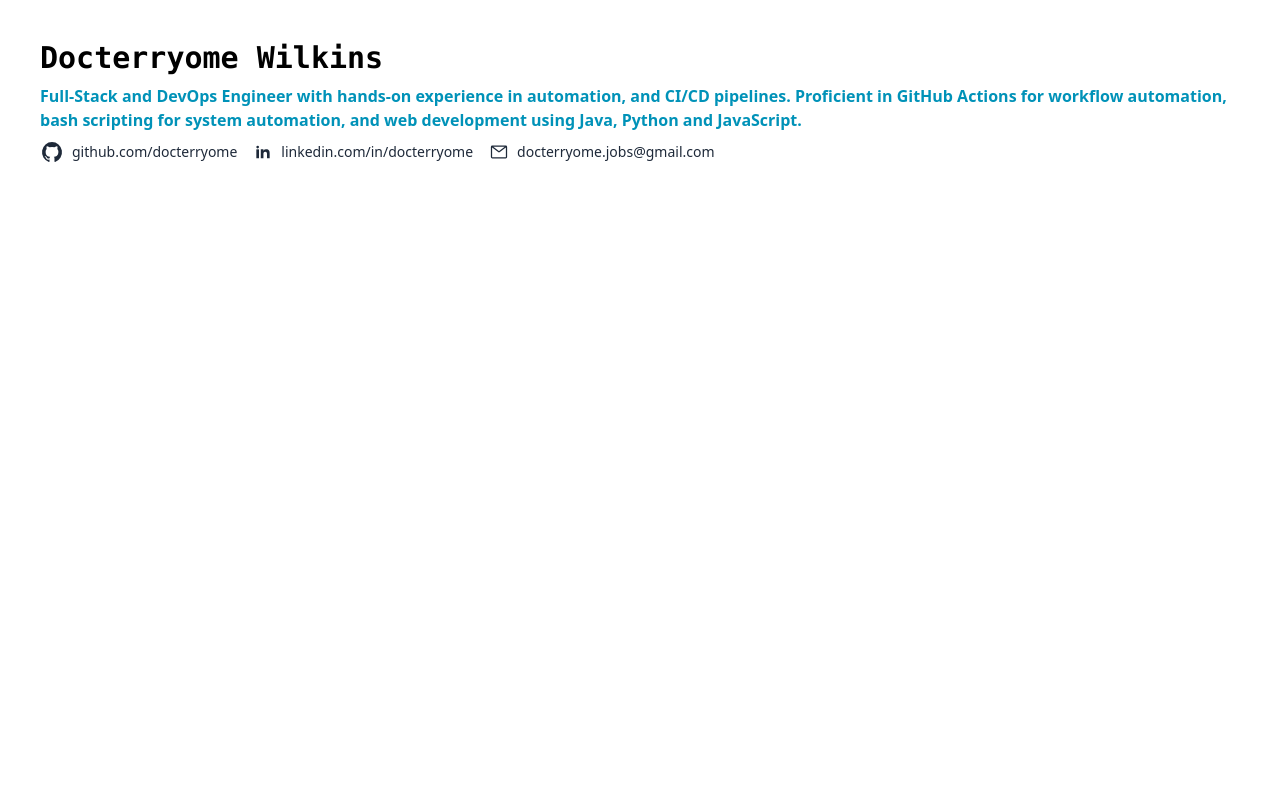
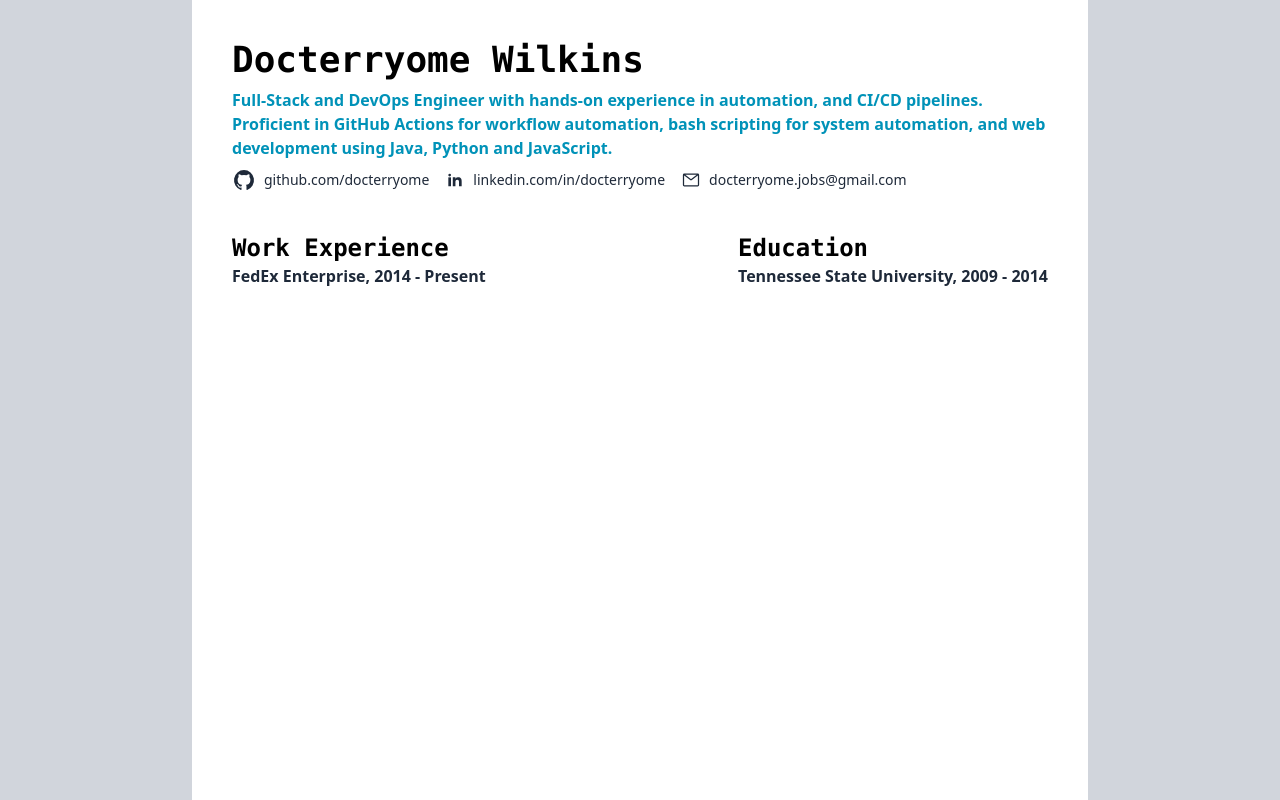
Before and after one commit to Docterryome/personalResume, a website: page index.html in a window 1280 px wide. Drawn offline with Linux system fonts and the light colour scheme.

Commit message:
added formatting

```diff
--- a/index.html
+++ b/index.html
@@ -6,17 +6,17 @@
     <link href="./output.css" rel="stylesheet" />
     <title>Document</title>
   </head>
-  <body>
-    <section id="resume" class="bg-white m-10">
+  <body class="max-w-4xl m-auto bg-gray-300">
+    <section id="resume" class="bg-white w-full p-10 h-screen">
       <section id="resume-head">
-        <h1 class="text-3xl text-bold font-mono font-extrabold">Docterryome Wilkins</h1>
+        <h1 class="text-4xl text-bold font-mono font-extrabold">Docterryome Wilkins</h1>
         <p class="mt-3 text-cyan-600 text-bold font-goodbold">
           Full-Stack and DevOps Engineer with hands-on experience in automation, and CI/CD pipelines.
           Proficient in GitHub Actions for workflow automation, bash scripting for system automation, and web development using Java, Python and JavaScript.
         </p>
-        <div class="flex jestify-center items-center space-x-4">
+        <div class="flex justify-center-center items-center space-x-4">
           <a href="https://github.com/Docterryome">
-            <div class="flex items-center jestify-center space-x-2">
+            <div class="flex items-center justify-center space-x-2">
               <svg class="text-gray-800" aria-hidden="true" xmlns="http://www.w3.org/2000/svg" width="24" height="24" fill="currentColor" viewBox="0 0 24 24">
                 <path fill-rule="evenodd" d="M12.006 2a9.847 9.847 0 0 0-6.484 2.44 10.32 10.32 0 0 0-3.393 6.17 10.48 10.48 0 0 0 1.317 6.955 10.045 10.045 0 0 0 5.4 4.418c.504.095.683-.223.683-.494 0-.245-.01-1.052-.014-1.908-2.78.62-3.366-1.21-3.366-1.21a2.711 2.711 0 0 0-1.11-1.5c-.907-.637.07-.621.07-.621.317.044.62.163.885.346.266.183.487.426.647.71.135.253.318.476.538.655a2.079 2.079 0 0 0 2.37.196c.045-.52.27-1.006.635-1.37-2.219-.259-4.554-1.138-4.554-5.07a4.022 4.022 0 0 1 1.031-2.75 3.77 3.77 0 0 1 .096-2.713s.839-.275 2.749 1.05a9.26 9.26 0 0 1 5.004 0c1.906-1.325 2.74-1.05 2.74-1.05.37.858.406 1.828.101 2.713a4.017 4.017 0 0 1 1.029 2.75c0 3.939-2.339 4.805-4.564 5.058a2.471 2.471 0 0 1 .679 1.897c0 1.372-.012 2.477-.012 2.814 0 .272.18.592.687.492a10.05 10.05 0 0 0 5.388-4.421 10.473 10.473 0 0 0 1.313-6.948 10.32 10.32 0 0 0-3.39-6.165A9.847 9.847 0 0 0 12.007 2Z" clip-rule="evenodd"/>
               </svg>
@@ -24,7 +24,7 @@
             </div>
           </a>
           <a href="https://www.linkedin.com/in/docterryomeWilkins/">
-            <div class="flex jestify-center items-center space-x-2">
+            <div class="flex justify-center items-center space-x-2">
               <svg class="w-[20px] h-[20px] text-gray-800 aria-hidden="true" xmlns="http://www.w3.org/2000/svg" width="24" height="24" fill="currentColor" viewBox="0 0 24 24">
                 <path fill-rule="evenodd" d="M12.51 8.796v1.697a3.738 3.738 0 0 1 3.288-1.684c3.455 0 4.202 2.16 4.202 4.97V19.5h-3.2v-5.072c0-1.21-.244-2.766-2.128-2.766-1.827 0-2.139 1.317-2.139 2.676V19.5h-3.19V8.796h3.168ZM7.2 6.106a1.61 1.61 0 0 1-.988 1.483 1.595 1.595 0 0 1-1.743-.348A1.607 1.607 0 0 1 5.6 4.5a1.601 1.601 0 0 1 1.6 1.606Z" clip-rule="evenodd"/>
                 <path d="M7.2 8.809H4V19.5h3.2V8.809Z"/>
@@ -32,7 +32,7 @@
               <span class="text-gray-800 text-sm">linkedin.com/in/docterryome</span>
             </div>
           </a>
-            <div class="flex jestify-center items-center space-x-2">
+            <div class="flex justify-center items-center space-x-2">
               <svg class="w-[20px] h-[20px] text-gray-800" aria-hidden="true" xmlns="http://www.w3.org/2000/svg" width="24" height="24" fill="none" viewBox="0 0 24 24">
                 <path stroke="currentColor" stroke-linecap="round" stroke-width="1.5" d="m3.5 5.5 7.893 6.036a1 1 0 0 0 1.214 0L20.5 5.5M4 19h16a1 1 0 0 0 1-1V6a1 1 0 0 0-1-1H4a1 1 0 0 0-1 1v12a1 1 0 0 0 1 1Z"/>
               </svg>
@@ -40,7 +40,16 @@
             </div>
         </div>
       </section>
-      <section id="resume-content" class="max-w-md mx-auto bg-white"></section>
-    </section>
+      <section id="resume-content" class="w-full mt-10 bg-white">
+        <div class="flex items-stretch justify-between">
+          <div>
+            <h2 class="text-2xl text-bold font-mono font-extrabold">Work Experience</h2>
+            <p class="text-gray-800 text-bold font-goodbold">FedEx Enterprise, 2014 - Present</p>
+          </div>
+          <div>
+            <h2 class="text-2xl text-bold font-mono font-extrabold">Education</h2>
+            <p class="text-gray-800 text-bold font-goodbold">Tennessee State University, 2009 - 2014</p>
+          </div>
+      </div>
   </body>
 </html>
```
Also changed, not shown: output.css.
